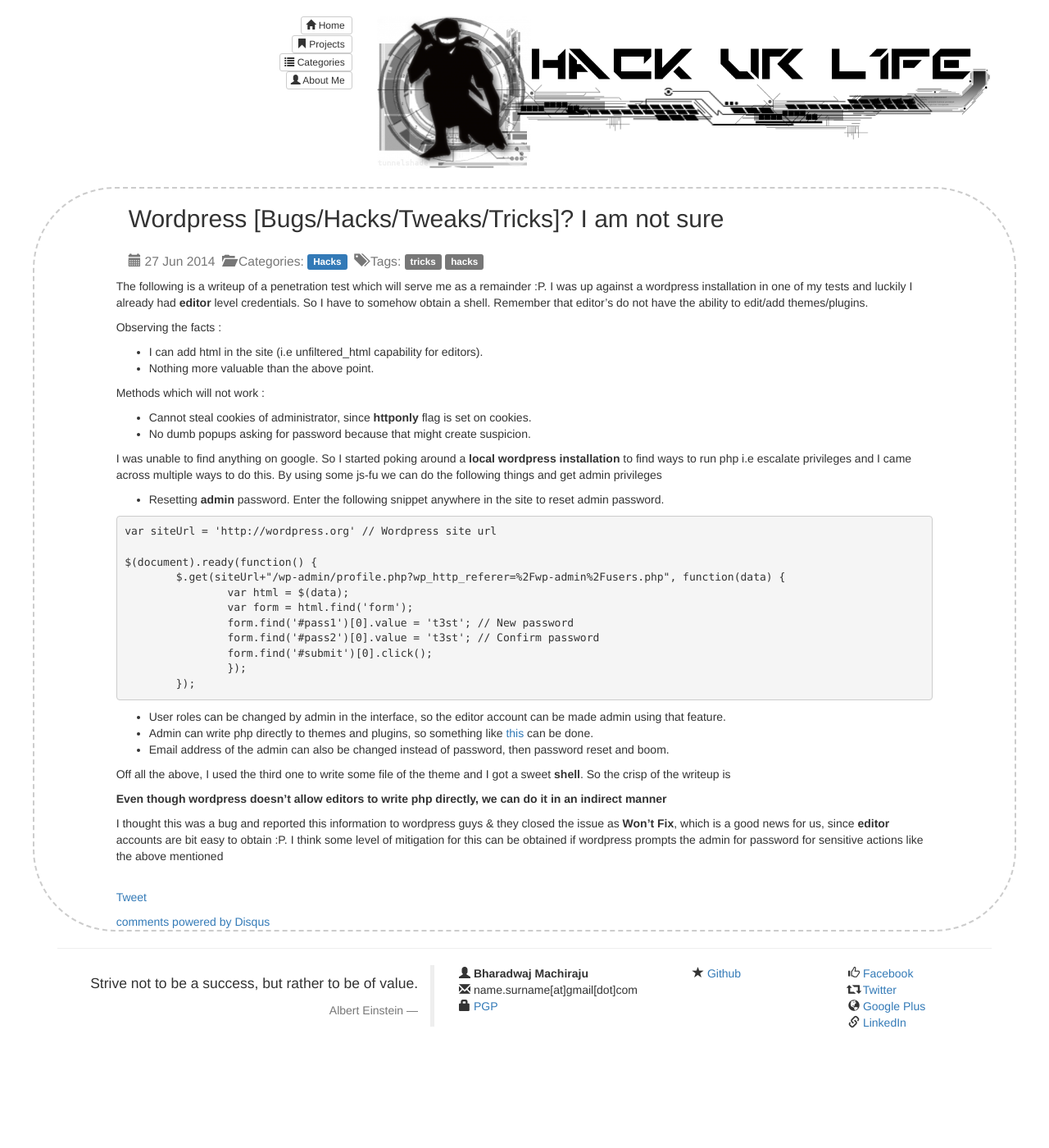
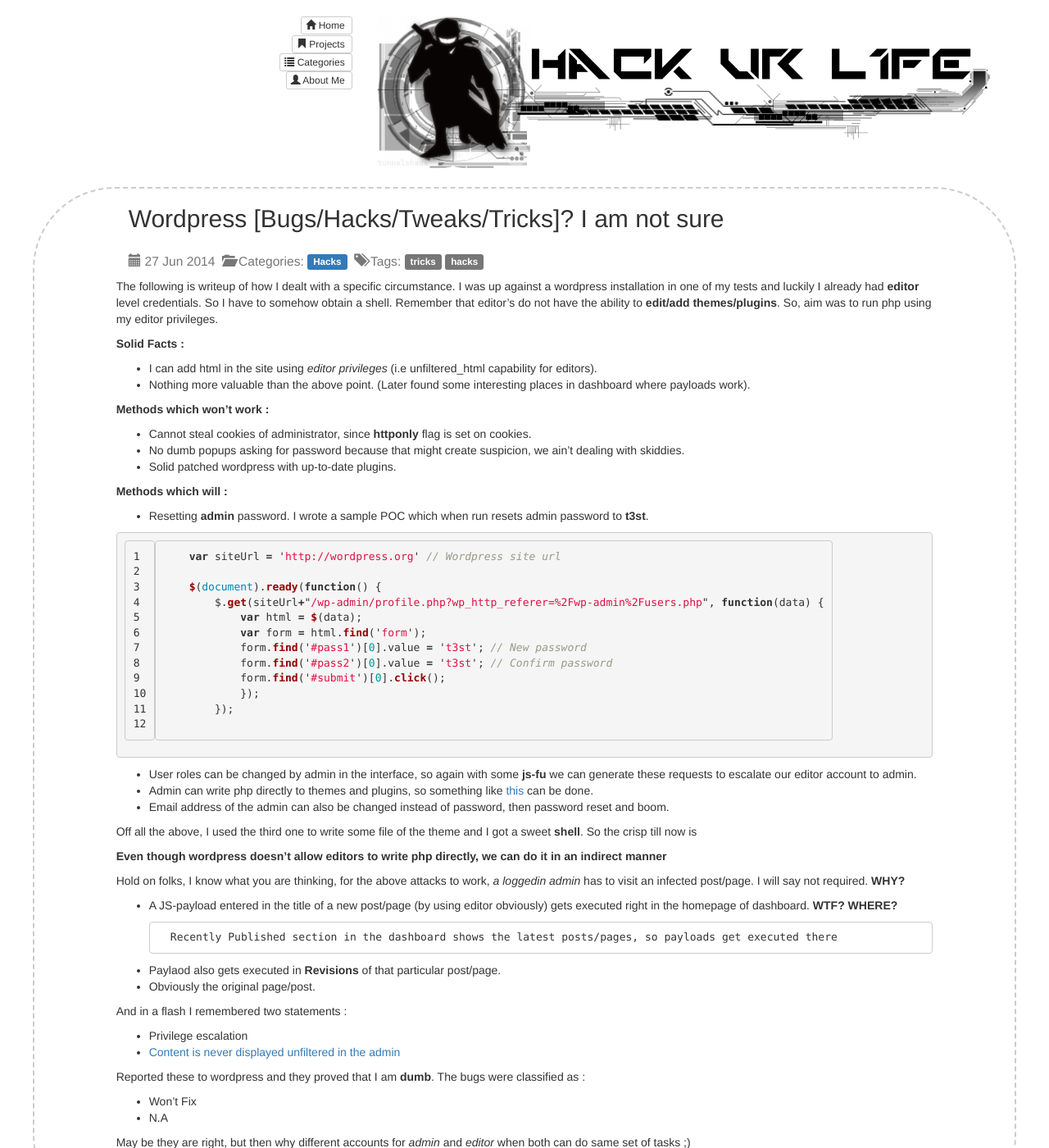
Before and after one commit to flabbergastedbd/tunnelshade.github.io, a Jekyll site: the page built from _posts/2014-06-27-wordpress-tricks.markdown, in a window 1280 px wide and 1400 px high. Shown: the whole window at 82% size. Built offline with Jekyll 4.4.1, drawn with Linux system fonts in a browser that asks for light colours; nearby versions of some CDN libraries; Markdown is read by kramdown in place of the engine named in the settings; comment, search, counter and statistics services are not loaded.

Commit message:
Wordpress tweaks updated

````diff
--- a/_posts/2014-06-27-wordpress-tricks.markdown
+++ b/_posts/2014-06-27-wordpress-tricks.markdown
@@ -3,49 +3,71 @@
 title: "Wordpress [Bugs/Hacks/Tweaks/Tricks]? I am not sure"
 categories: Hacks
 tags: tricks hacks
-image: https://s.w.org/about/images/fanart/logo_500x500.png
+image: http://www.zee-way.com/templates/default/images/wordpress-logo.png
 ---
 
-The following is a writeup of a penetration test which will serve me as a remainder :P. I was up against a wordpress
+The following is writeup of how I dealt with a specific circumstance. I was up against a wordpress
 installation in one of my tests and luckily I already had **editor** level credentials. So I have to somehow obtain a
-shell. Remember that editor's do not have the ability to edit/add themes/plugins.
+shell. Remember that editor's do not have the ability to **edit/add themes/plugins**. So, aim was to run php using my
+editor privileges.
 
-Observing the facts :
-+ I can add html in the site (i.e unfiltered_html capability for editors).
-+ Nothing more valuable than the above point.
+**Solid Facts :**
 
-Methods which will not work :
++ I can add html in the site using _editor privileges_ (i.e unfiltered_html capability for editors).
++ Nothing more valuable than the above point. (Later found some interesting places in dashboard where payloads work).
+
+**Methods which won't work :**
+
 + Cannot steal cookies of administrator, since **httponly** flag is set on cookies.
-+ No dumb popups asking for password because that might create suspicion.
++ No dumb popups asking for password because that might create suspicion, we ain't dealing with skiddies.
++ Solid patched wordpress with up-to-date plugins.
 
-I was unable to find anything on google. So I started poking around a **local wordpress installation** to find ways to
-run php i.e escalate privileges and I came across multiple ways to do this. By using some js-fu we can do the
-following things and get admin privileges
+**Methods which will :**
 
-+ Resetting **admin** password. Enter the following snippet anywhere in the site to reset admin password.
++ Resetting **admin** password. I wrote a sample POC which when run resets admin password to **t3st**.
 
-```[javascript]
-var siteUrl = 'http://wordpress.org' // Wordpress site url
+    {% highlight javascript linenos %}
+    var siteUrl = 'http://wordpress.org' // Wordpress site url
 
-$(document).ready(function() {
-	$.get(siteUrl+"/wp-admin/profile.php?wp_http_referer=%2Fwp-admin%2Fusers.php", function(data) {
-		var html = $(data);
-		var form = html.find('form');
-		form.find('#pass1')[0].value = 't3st'; // New password
-		form.find('#pass2')[0].value = 't3st'; // Confirm password
-		form.find('#submit')[0].click();
-		});
-	});
-```
+    $(document).ready(function() {
+        $.get(siteUrl+"/wp-admin/profile.php?wp_http_referer=%2Fwp-admin%2Fusers.php", function(data) {
+            var html = $(data);
+            var form = html.find('form');
+            form.find('#pass1')[0].value = 't3st'; // New password
+            form.find('#pass2')[0].value = 't3st'; // Confirm password
+            form.find('#submit')[0].click();
+            });
+        });
+    {% endhighlight %}
 
-+ User roles can be changed by admin in the interface, so the editor account can be made admin using that feature.
++ User roles can be changed by admin in the interface, so again with some **js-fu** we can generate these requests to escalate our editor account to admin.
 + Admin can write php directly to themes and plugins, so something like [this](https://nealpoole.com/blog/2011/01/how-does-cross-site-scripting-become-arbitrary-code-execution-an-ode-to-the-oft-maligned-referer-header/) can be done.
 + Email address of the admin can also be changed instead of password, then password reset and boom.
 
-Off all the above, I used the third one to write some file of the theme and I got a sweet **shell**. So the crisp of the writeup is
+Off all the above, I used the third one to write some file of the theme and I got a sweet **shell**. So the crisp till now is
 
 **Even though wordpress doesn't allow editors to write php directly, we can do it in an indirect manner**
 
-I thought this was a bug and reported this information to wordpress guys & they closed the issue as **Won't Fix**,
-which is a good news for us, since **editor** accounts are bit easy to obtain :P. I think some level of mitigation for
-this can be obtained if wordpress prompts the admin for password for sensitive actions like the above mentioned
+Hold on folks, I know what you are thinking, for the above attacks to work, _a loggedin admin_ has to visit an infected post/page. I will say
+not required. **WHY?**
+
++ A JS-payload entered in the title of a new post/page (by using editor obviously) gets executed right in the homepage of dashboard. **WTF? WHERE?**
+
+    ```
+    Recently Published section in the dashboard shows the latest posts/pages, so payloads get executed there
+    ```
+
++ Paylaod also gets executed in **Revisions** of that particular post/page.
++ Obviously the original page/post.
+
+And in a flash I remembered two statements :
+
++ Privilege escalation
++ [Content is never displayed unfiltered in the admin](http://make.wordpress.org/core/handbook/reporting-security-vulnerabilities/#why-are-some-users-allowed-to-post-unfiltered-html)
+
+Reported these to wordpress and they proved that I am **dumb**. The bugs were classified as :
+
++ Won't Fix
++ N.A
+
+May be they are right, but then why different accounts for *admin* and *editor* when both can do same set of tasks ;)
````
